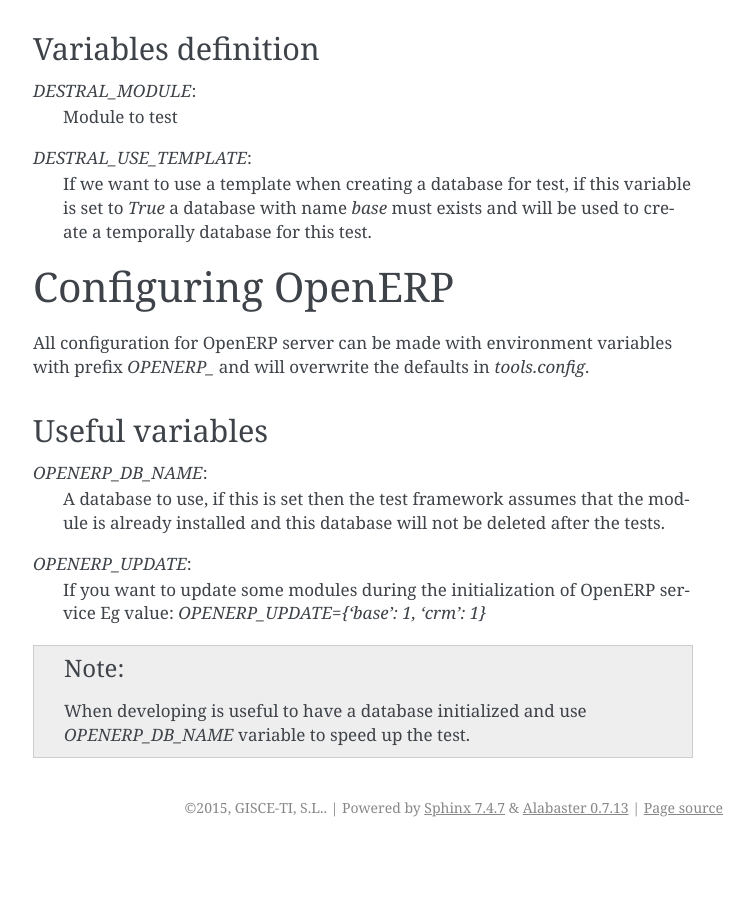
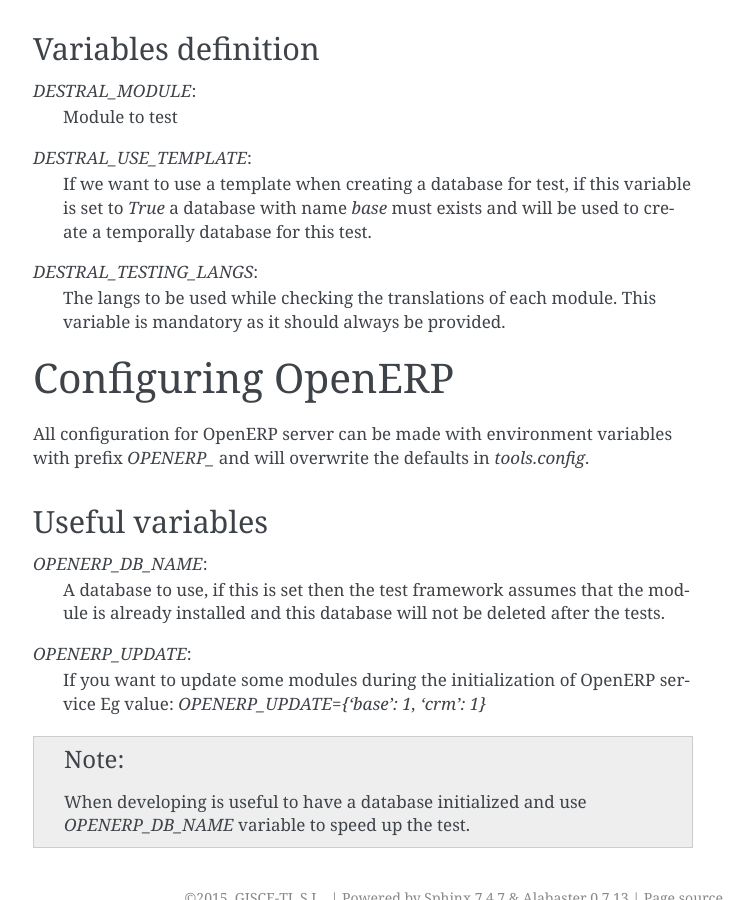
Before and after one commit to gisce/destral, a Sphinx documentation site: the page built from docs/README.rst, in a window 1280 px wide and 900 px high, scrolled down 1380 px. Shown: the whole window, without its empty margins (387-1141 px from the left). Built offline with Sphinx 7.4.7, drawn with Linux system fonts in a browser that asks for light colours; the version number is read from the project's files by our own code; before the commit the page ends 2227 px from its top, so only the background shows below that.

Commit message:
Add "DESTRAL_TESTING_LANGS" env var to docs

```diff
--- a/docs/README.rst
+++ b/docs/README.rst
@@ -50,6 +50,9 @@
   If we want to use a template when creating a database for test, if this variable
   is set to `True` a database with name `base` must exists and will be used to
   create a temporally database for this test.
+`DESTRAL_TESTING_LANGS`:
+  The langs to be used while checking the translations of each module. This variable
+  is mandatory as it should always be provided.
 
 Configuring OpenERP
 ===================
```
